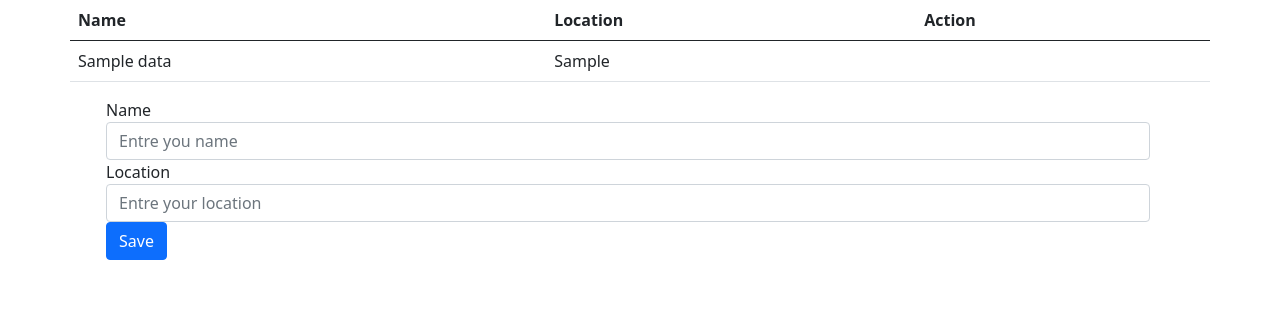
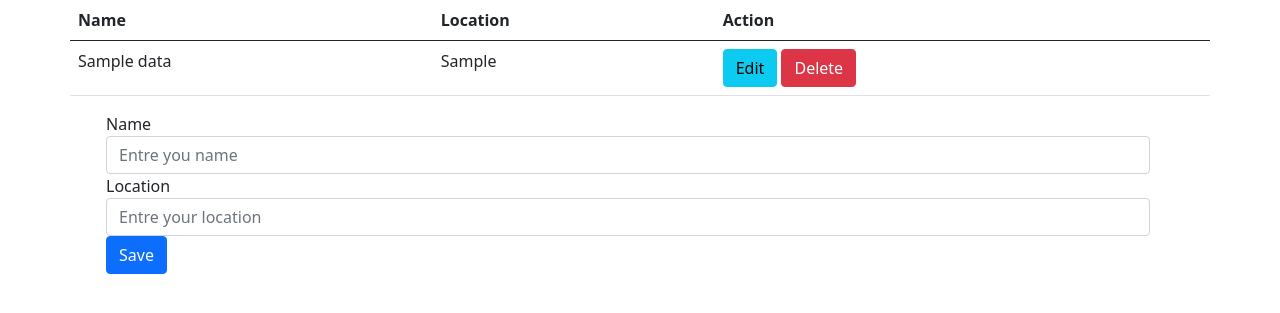
Before and after one commit to Emmanuel-Odero/php-crud-applicatio, a PHP site: page /index.php in a window 1280 px wide. Shown: the top 313 px of the page. Run offline with PHP 8.4, Linux system fonts and the light colour scheme; tables that the repository leaves empty or names only in its code hold one stand-in row (values such as "Sample post").

Commit message:
created the delete button and ensured it is deleting

```diff
--- a/index.php
+++ b/index.php
@@ -33,7 +33,10 @@
             <tr>
                 <td><?php echo $row['name'] ?></td>
                 <td><?php echo $row['location'] ?></td>
-                <td></td>
+                <td>
+                    <a href="index.php?edit=<?php echo $row['id'];?>" class="btn btn-info">Edit</a>
+                    <a href="process.php?delete=<?php echo $row['id'] ?>" class="btn btn-danger">Delete</a>
+                </td>
             </tr>
             <?php endwhile; ?>
         </table>
--- a/process.php
+++ b/process.php
@@ -6,4 +6,9 @@ if (isset($_POST['save'])) {
     $location = $_POST['location'];
     $mysqli->query("INSERT INTO data (name, location) VALUES('$name', '$location')") or die($mysqli->error);
 }
+if (isset($_GET['delete'])) {
+    # code...
+    $id=$_GET['delete'];
+    $mysqli->query("DELETE FROM data WHERE id=$id")or die($mysqli->error());
+}
 ?>
```
